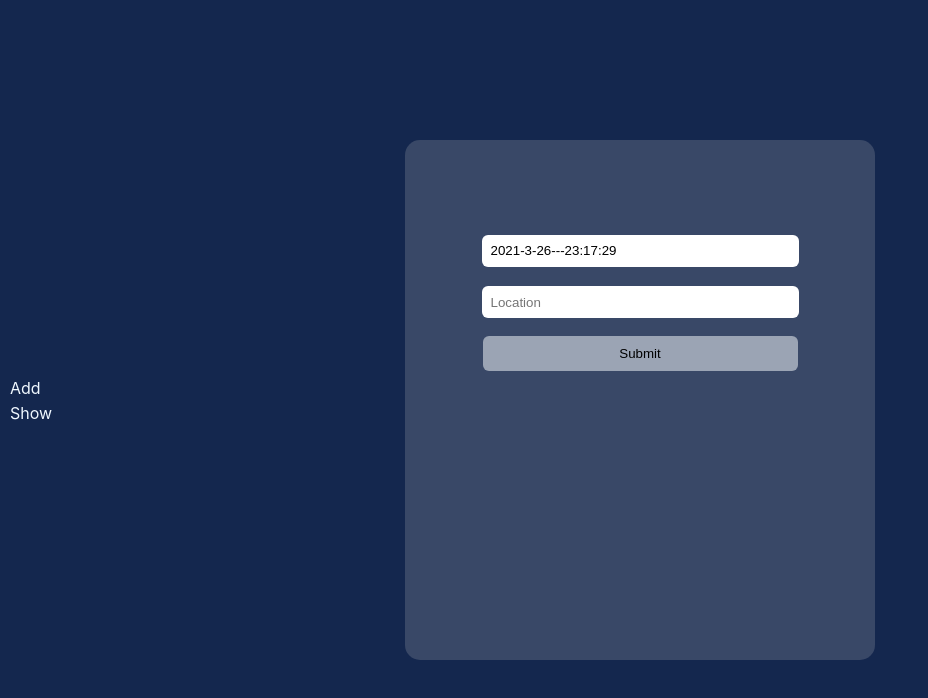
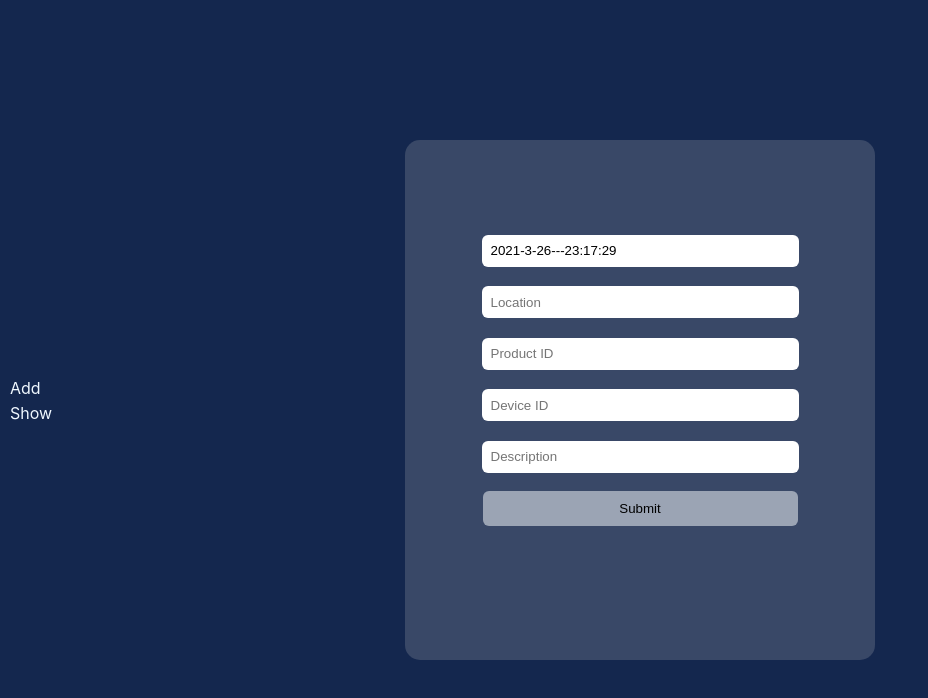
Before and after one commit to Cryptec/supplychain-frontend, a React (Create React App) app: page / in a window 1280 px wide. Shown: the top 698 px of the page, without its empty margins (0-928 px from the left). Built offline with nearby package versions, Linux system fonts and the light colour scheme.

Commit message:
added timeline

```diff
--- a/package.json
+++ b/package.json
@@ -5,6 +5,7 @@
   "private": true,
   "dependencies": {
     "@material-ui/core": "^4.11.3",
+    "@material-ui/lab": "^4.0.0-alpha.57",
     "@testing-library/jest-dom": "^5.11.4",
     "@testing-library/react": "^11.1.0",
     "@testing-library/user-event": "^12.1.10",
--- a/src/App.css
+++ b/src/App.css
@@ -63,4 +63,7 @@
 .submitButton {
   width: 90%;
 }
+.form {
+  margin-top: 50px;
 }
+}
--- a/src/Home.js
+++ b/src/Home.js
@@ -10,6 +10,9 @@ class Home extends Component {
         this.state = {
             Time: "",
             Location: "",
+            ProductID: "",
+            DeviceID: "",
+            Description: "",
             status: "Submit",
             answerOk: "Success",
             answerDenied: "Denied"
@@ -51,6 +54,36 @@ class Home extends Component {
                             placeholder='Location'
                         />
                         <br />
+                        <input
+                           type='text'
+                           className='form-group'
+                           id="ProductID"
+                           value={this.state.ProductID}
+                           onChange={this.handleChange.bind(this)}
+                           required
+                           placeholder='Product ID'
+                        />
+                        <br />
+                        <input
+                           type='text'
+                           className='form-group'
+                           id="DeviceID"
+                           value={this.state.DeviceID}
+                           onChange={this.handleChange.bind(this)}
+                           required
+                           placeholder='Device ID'
+                        />
+                        <br />
+                        <input
+                           type='text'
+                           className='form-group'
+                           id="Description"
+                           value={this.state.Description}
+                           onChange={this.handleChange.bind(this)}
+                           required
+                           placeholder='Description'
+                        />
+                        <br />
 
                         <button className="submitButton">{buttonText}</button>
 
@@ -67,6 +100,12 @@ class Home extends Component {
             this.setState({ Time: event.target.value });
         } else if (field === "Location") {
             this.setState({ Location: event.target.value });
+        } else if (field === "ProductID") {
+            this.setState({ ProductID: event.target.value });
+        } else if (field === "DeviceID") {
+            this.setState({ DeviceID: event.target.value });
+        } else if (field === "Description") {
+            this.setState({ Description: event.target.value });
         }
     }
 
@@ -78,14 +117,14 @@ class Home extends Component {
             method: "POST",
             url: "http://213.196.200.119:8080/login",
             headers: { 'Content-Type': 'application/json' },
-            data: { Time: this.state.Time, Location: this.state.Location }
+            data: { Time: this.state.Time, Location: this.state.Location, ProductID: this.state.ProductID, DeviceID: this.state.DeviceID, Description: this.state.Description }
 
         }).then((response, props) => {
 
             console.log(response);
             if (response.data.answer === this.state.answerOk) {
 
-                this.setState({ Time: "", Location: "", status: "Submitted" })
+                this.setState({ Time: "", Location: "", ProductID: "", DeviceID: "", Description: "", status: "Submitted" })
                 this.handleLogin()
                 alert("Ready to track");
 
--- a/src/css/timeline.css
+++ b/src/css/timeline.css
@@ -1,5 +1,29 @@
 .timeline-container {
-    height: 100vh;
-    justify-content: center;
-    text-align: center;
+  background-color: var(--secondary);
+  text-align: center;
+  position: absolute;
+  top: 50%;
+  left: 50%;
+  -ms-transform: translate(-50%, -50%);
+  transform: translate(-50%, -50%);
+  width: 450px;
+  height: 500px;
+  padding: 10px;
+  font-size: calc(10px + 2vmin);
+  color: white;
+  border-radius: 15px;
 }
+
+@media (max-width: 500px) {
+.timeline-container {
+  position: absolute;
+  -ms-transform: translate(-50%, -50%);
+  transform: translate(-50%, -60%);
+  width: 90vw;
+  height: 70vh;
+  padding: 10px;
+  font-size: calc(10px + 2vmin);
+  color: white;
+  border-radius: 15px;
+}
+}
--- a/src/timeline.js
+++ b/src/timeline.js
@@ -1,18 +1,52 @@
-import React, { Component } from 'react';
+import React, {Component} from 'react';
+import Timeline from '@material-ui/lab/Timeline';
+import TimelineItem from '@material-ui/lab/TimelineItem';
+import TimelineSeparator from '@material-ui/lab/TimelineSeparator';
+import TimelineConnector from '@material-ui/lab/TimelineConnector';
+import TimelineContent from '@material-ui/lab/TimelineContent';
+import TimelineDot from '@material-ui/lab/TimelineDot';
 
 import './App.css';
 import './css/colors.css';
 import './css/timeline.css'
 
-class Timeline extends Component {
+class Line extends Component {
 
     render() {
-        return (
-            <div className="timeline-container">
-
-            </div>
-         );
-    }
+    return (
+        <div className="timeline-container">
+        <br />
+        <Timeline align="alternate">
+            <TimelineItem>
+                <TimelineSeparator>
+                    <TimelineDot />
+                    <TimelineConnector />
+                </TimelineSeparator>
+                <TimelineContent>Eat</TimelineContent>
+            </TimelineItem>
+            <TimelineItem>
+                <TimelineSeparator>
+                    <TimelineDot />
+                    <TimelineConnector />
+                </TimelineSeparator>
+                <TimelineContent>Code</TimelineContent>
+            </TimelineItem>
+            <TimelineItem>
+                <TimelineSeparator>
+                    <TimelineDot />
+                    <TimelineConnector />
+                </TimelineSeparator>
+                <TimelineContent>Sleep</TimelineContent>
+            </TimelineItem>
+            <TimelineItem>
+                <TimelineSeparator>
+                    <TimelineDot />
+                </TimelineSeparator>
+                <TimelineContent>Repeat</TimelineContent>
+            </TimelineItem>
+        </Timeline>
+    </div>
+    );
 }
-
-export default Timeline;
+}
+export default Line
```
Also changed, not shown: 2 other files (tests, documents, lock files or other folders).
